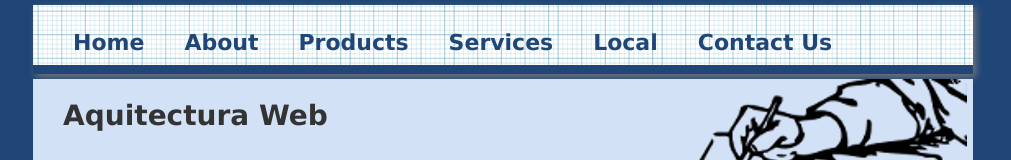
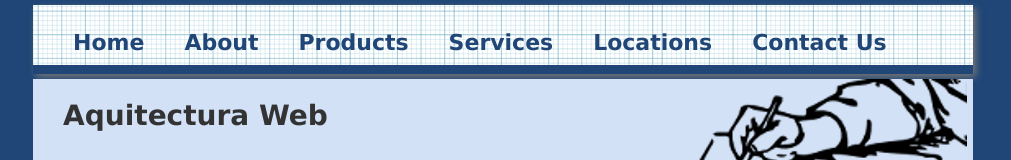
Before and after one commit to PauloTC/AquitecturaWeb, a plain HTML site: page index.html in a window 1280 px wide. Shown: the top 160 px of the page, without its empty margins (137-1148 px from the left). Drawn offline with Linux system fonts and the light colour scheme.

Commit message:
Se modifica Local por Locations en el header-nav

```diff
--- a/index.html
+++ b/index.html
@@ -15,7 +15,7 @@
             <li><a href="#">About</a></li>
             <li><a href="#">Products</a></li>
             <li><a href="#">Services</a></li>
-            <li><a href="#">Local</a></li>
+            <li><a href="#">Locations</a></li>
             <li><a href="#">Contact Us</a></li>
           </ul>
         </div>
```
Also changed, not shown: 1 other file.
